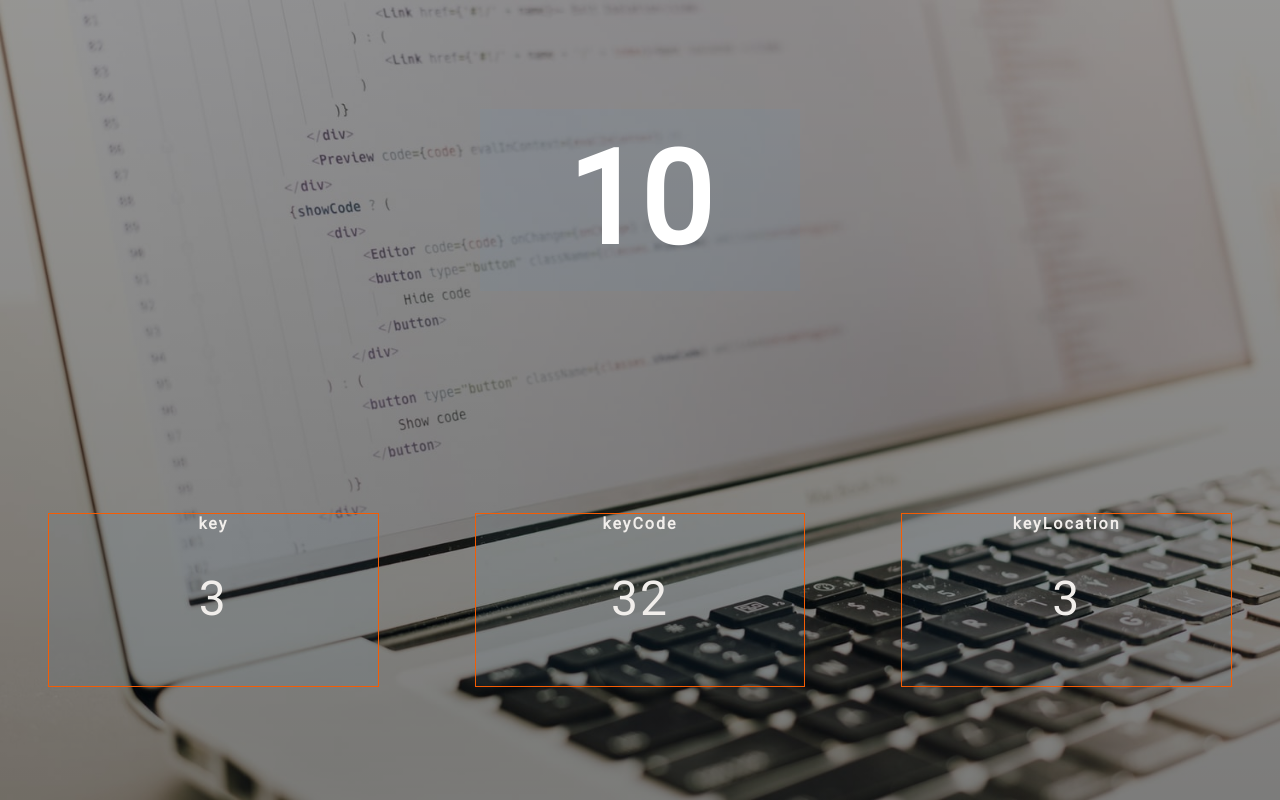
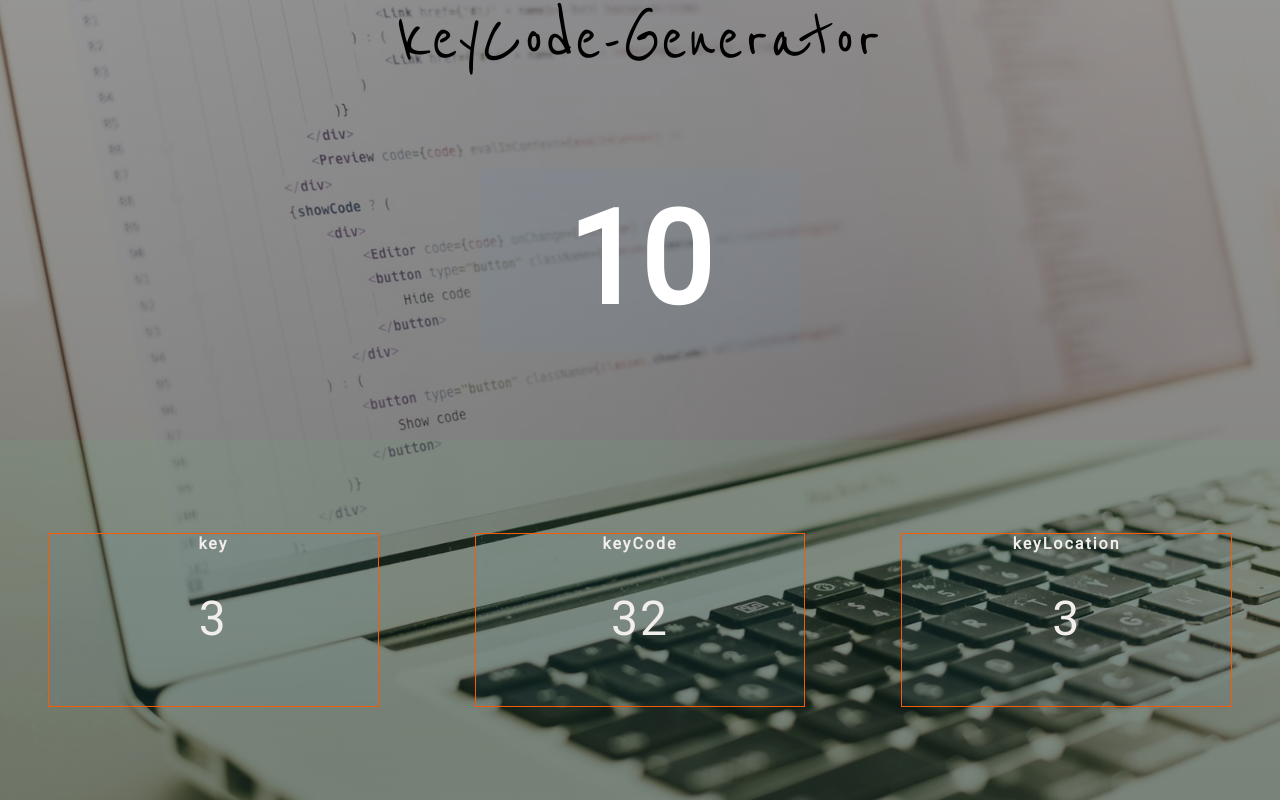
Before and after one commit to manoharys/KeyCode-Generator, a plain HTML site: page index.html in a window 1280 px wide. Drawn offline with Linux system fonts and the light colour scheme.

Commit message:
updated UI styles

```diff
--- a/index.html
+++ b/index.html
@@ -10,9 +10,11 @@
 
 <body>
     <div class="wrapper">
+        <div class="title">
+            keyCode-Generator
+        </div>
         <div class="upper-UI">
             <h1>10</h1>
-
         </div>
         <div class="lower-UI">
             <div class="box">
--- a/style.css
+++ b/style.css
@@ -1,4 +1,4 @@
-@import url('https://fonts.googleapis.com/css?family=Montserrat|Roboto&display=swap');
+@import url('https://fonts.googleapis.com/css?family=Montserrat|Reenie+Beanie|Roboto&display=swap');
 
 * {
     margin: 0;
@@ -16,6 +16,12 @@
     background-position: center top;
     display: flex;
     flex-direction: column;
+}
+
+.title {
+    font-family: 'Reenie Beanie', cursive;
+    text-align: center;
+    font-size: 5rem;
 }
 
 .upper-UI {
@@ -42,15 +48,18 @@
 
 .upper-UI h1:hover {
     background-color: rgba(8, 8, 8, 0.308);
-    transform: scale(1.1);
+    transform: scale(1.123);
 }
 
 .lower-UI {
     height: 50vh;
     width: 100%;
+    overflow: hidden;
     display: flex;
     justify-content: center;
     align-items: center;
+    flex-wrap: nowrap;
+    background-color: rgba(79, 206, 107, 0.082);
 }
 
 .lower-UI .box {
@@ -69,7 +78,7 @@
 }
 
 .lower-UI .box:hover {
-    transform: scale(1.08);
+    transform: scale(1.123);
     cursor: pointer;
 }
 
```
